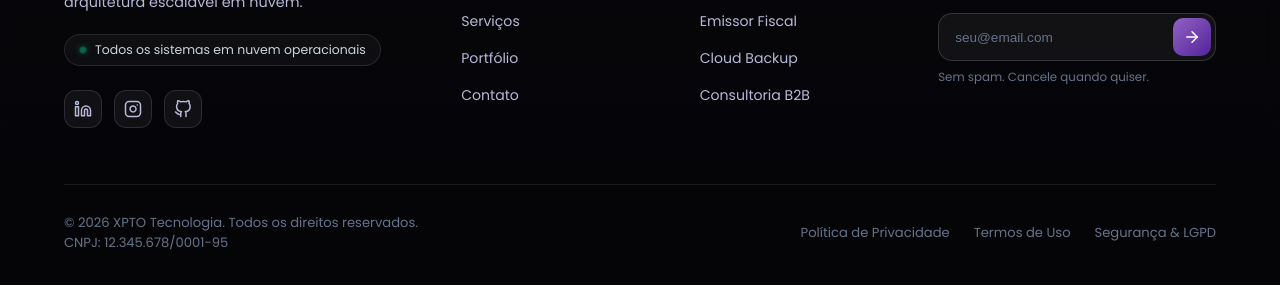
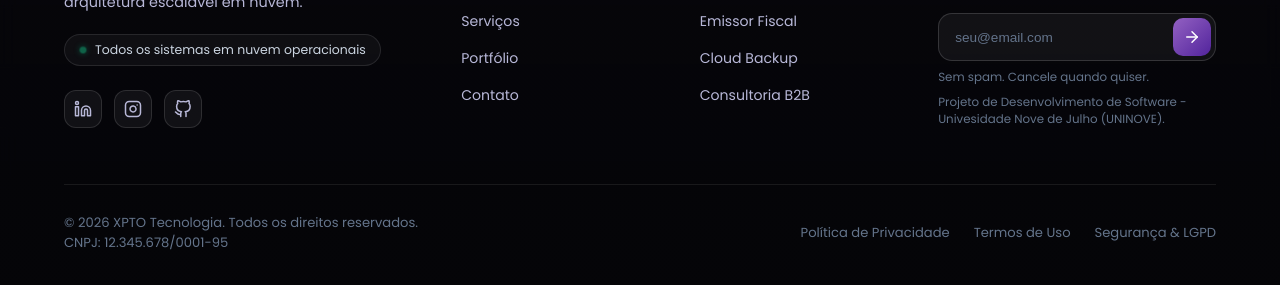
Before and after one commit to leticianmottola/XPTO-Website, a plain HTML site: page contato.html in a window 1280 px wide. Shown: the part 2393-2678 px from the top of the page. Drawn offline with Linux system fonts and the light colour scheme.

Commit message:
Correção + Finalização -> Rodapé e Site Completo.

```diff
--- a/contato.html
+++ b/contato.html
@@ -140,10 +140,8 @@
                     <p class="hero-description">Tem dúvidas? A nossa seção garantida de FAQ tem tudo o que precisa com respostas rápidas às questões mais comuns.</p>
                 </div>
 
-                <!-- Lado Direito: Accordion -->
                 <div class="faq-accordion">
 
-                    <!-- Item 1 -->
                     <div class="faq-item">
                         <button class="faq-question">
                             O que é preciso para começar?
@@ -154,7 +152,6 @@
                         </div>
                     </div>
 
-                    <!-- Item 2 -->
                     <div class="faq-item">
                         <button class="faq-question">
                             Que tipo de personalização está disponível?
@@ -165,7 +162,6 @@
                         </div>
                     </div>
 
-                    <!-- Item 3 -->
                     <div class="faq-item">
                         <button class="faq-question">
                             Os serviços disponíveis da XPTO são de fácil compreensão para novos usuários?
@@ -176,7 +172,6 @@
                         </div>
                     </div>
 
-                    <!-- Item 4 -->
                     <div class="faq-item">
                         <button class="faq-question">
                             É preciso saber algo relacionado a programação?
@@ -187,7 +182,6 @@
                         </div>
                     </div>
 
-                    <!-- Item 5 -->
                     <div class="faq-item">
                         <button class="faq-question">
                             Quanto tempo demora a implementação?
@@ -279,6 +273,7 @@
                     </button>
                 </form>
                 <span class="newsletter-note">Sem spam. Cancele quando quiser.</span>
+                <span class="newsletter-note">Projeto de Desenvolvimento de Software - Univesidade Nove de Julho (UNINOVE).</span>
             </div>
 
         </div>
@@ -308,17 +303,14 @@
                 const questionBtn = item.querySelector('.faq-question');
 
                 questionBtn.addEventListener('click', () => {
-                    // Fecha todos os outros (opcional, remova se quiser abrir vários em simultâneo)
                     const currentlyActive = document.querySelector('.faq-item.active');
                     if (currentlyActive && currentlyActive !== item) {
                         currentlyActive.classList.remove('active');
                         currentlyActive.querySelector('.icon-plus').textContent = '+';
                     }
 
-                    // Alterna o estado do item clicado
                     item.classList.toggle('active');
 
-                    // Muda o ícone de + para -
                     const icon = item.querySelector('.icon-plus');
                     if (item.classList.contains('active')) {
                         icon.textContent = '−';
```
Also changed, not shown: index.html (+1 -0 lines), portfolio.html (+1 -0 lines), servicos.html (+1 -0 lines), sobre.html (+2 -2 lines).
